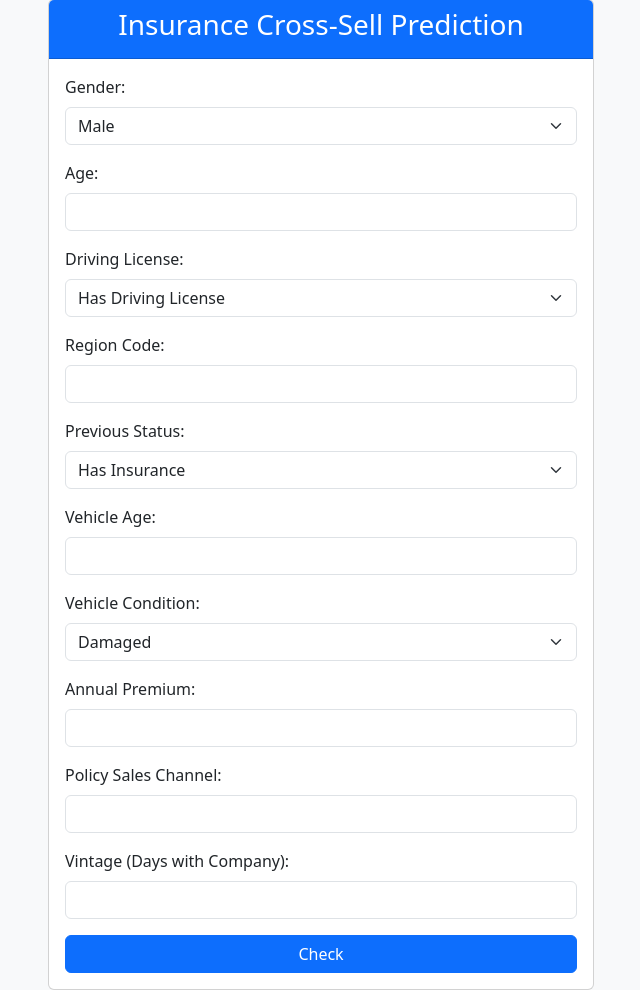
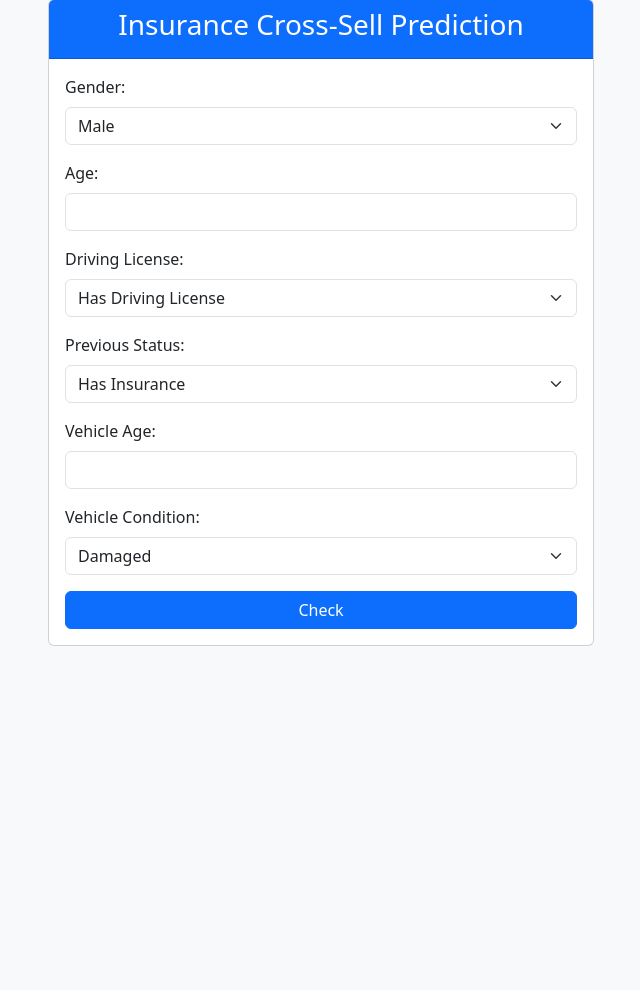
Before and after one commit to carloabimanyu/insurance-cross-selling, a Flask app: page / in a window 1280 px wide. Shown: the part 49-1039 px from the top of the page, without its empty margins (319-959 px from the left). After the commit the page ends 695 px from the top, so only its background shows below. Run offline with Flask 3, Linux system fonts and the light colour scheme; parts of the project's set-up code (start-up, migrations or seed data) failed here and were passed over.

Commit message:
reroute to new model

```diff
--- a/app.py
+++ b/app.py
@@ -7,7 +7,7 @@ app = Flask(__name__)
 def favicon():
     return send_from_directory('static', 'favicon.ico', mimetype='image/vnd.microsoft.icon')
 
-with open('model/insurance_cross_sell_model.pkl', 'rb') as file:
+with open('model/insurance_cross_sell_model_v.0.1.pkl', 'rb') as file:
     loaded_model = pickle.load(file)
 
 @app.route('/', methods=['GET', 'POST'])
@@ -16,13 +16,9 @@ def predict():
         'Gender': '',
         'Age': '',
         'Driving_License': '',
-        'Region_Code': '',
         'Previously_Insured': '',
         'Vehicle_Age': '',
-        'Vehicle_Damage': '',
-        'Annual_Premium': '',
-        'Policy_Sales_Channel': '',
-        'Vintage': ''
+        'Vehicle_Damage': ''
     }
     prediction = None
     if request.method == 'POST':
@@ -30,19 +26,14 @@ def predict():
             'Gender': request.form['Gender'],
             'Age': request.form['Age'],
             'Driving_License': request.form['Driving_License'],
-            'Region_Code': request.form['Region_Code'],
             'Previously_Insured': request.form['Previously_Insured'],
             'Vehicle_Age': request.form['Vehicle_Age'],
-            'Vehicle_Damage': request.form['Vehicle_Damage'],
-            'Annual_Premium': request.form['Annual_Premium'],
-            'Policy_Sales_Channel': request.form['Policy_Sales_Channel'],
-            'Vintage': request.form['Vintage']
+            'Vehicle_Damage': request.form['Vehicle_Damage']
         }
 
         input_data = [[
-            int(data['Gender']), int(data['Age']), int(data['Driving_License']), int(data['Region_Code']),
-            int(data['Previously_Insured']), int(data['Vehicle_Age']), int(data['Vehicle_Damage']),
-            float(data['Annual_Premium']), int(data['Policy_Sales_Channel']), int(data['Vintage'])
+            int(data['Gender']), int(data['Age']), int(data['Driving_License']),
+            int(data['Previously_Insured']), int(data['Vehicle_Age']), int(data['Vehicle_Damage'])
         ]]
 
         prediction = loaded_model.predict(input_data)
--- a/templates/index.html
+++ b/templates/index.html
@@ -40,11 +40,6 @@
                             </div>
 
                             <div class="mb-3">
-                                <label for="Region_Code" class="form-label">Region Code:</label>
-                                <input type="number" class="form-control" name="Region_Code" id="Region_Code" value="{{ data['Region_Code'] }}" required>
-                            </div>
-
-                            <div class="mb-3">
                                 <label for="Previously_Insured" class="form-label">Previous Status:</label>
                                 <select class="form-select" name="Previously_Insured" id="Previously_Insured" required>
                                     <option value="1" {% if data['Previously_Insured'] == '1' %}selected{% endif %}>Has Insurance</option>
@@ -65,21 +60,6 @@
                                 </select>
                             </div>
 
-                            <div class="mb-3">
-                                <label for="Annual_Premium" class="form-label">Annual Premium:</label>
-                                <input type="number" step="0.01" class="form-control" name="Annual_Premium" id="Annual_Premium" value="{{ data['Annual_Premium'] }}" required>
-                            </div>
-
-                            <div class="mb-3">
-                                <label for="Policy_Sales_Channel" class="form-label">Policy Sales Channel:</label>
-                                <input type="number" class="form-control" name="Policy_Sales_Channel" id="Policy_Sales_Channel" value="{{ data['Policy_Sales_Channel'] }}" required>
-                            </div>
-
-                            <div class="mb-3">
-                                <label for="Vintage" class="form-label">Vintage (Days with Company):</label>
-                                <input type="number" class="form-control" name="Vintage" id="Vintage" value="{{ data['Vintage'] }}" required>
-                            </div>
-
                             <button type="submit" class="btn btn-primary w-100">Check</button>
                         </form>
 
```
Also changed, not shown: api/main.py (+2 -7 lines).
